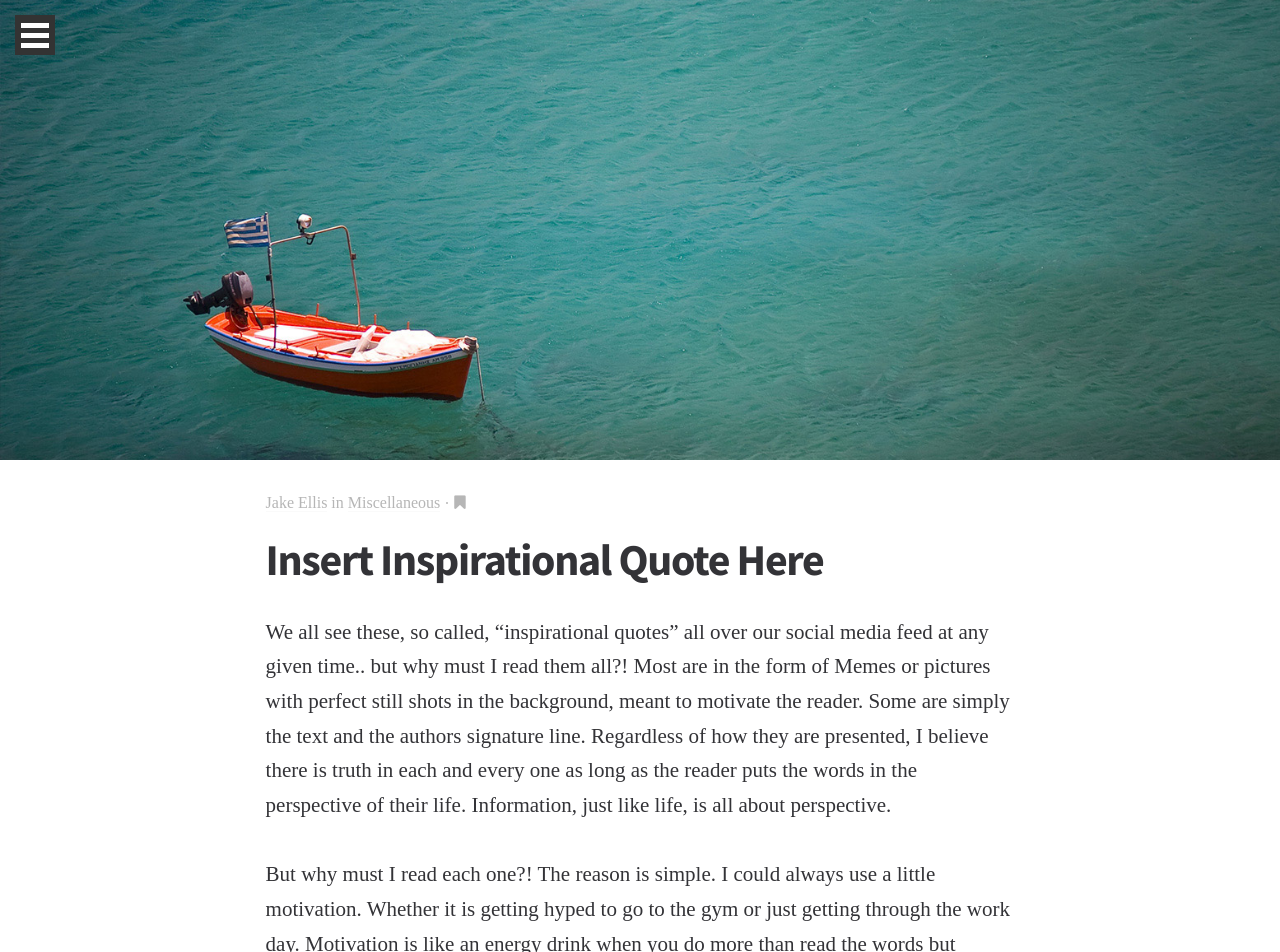
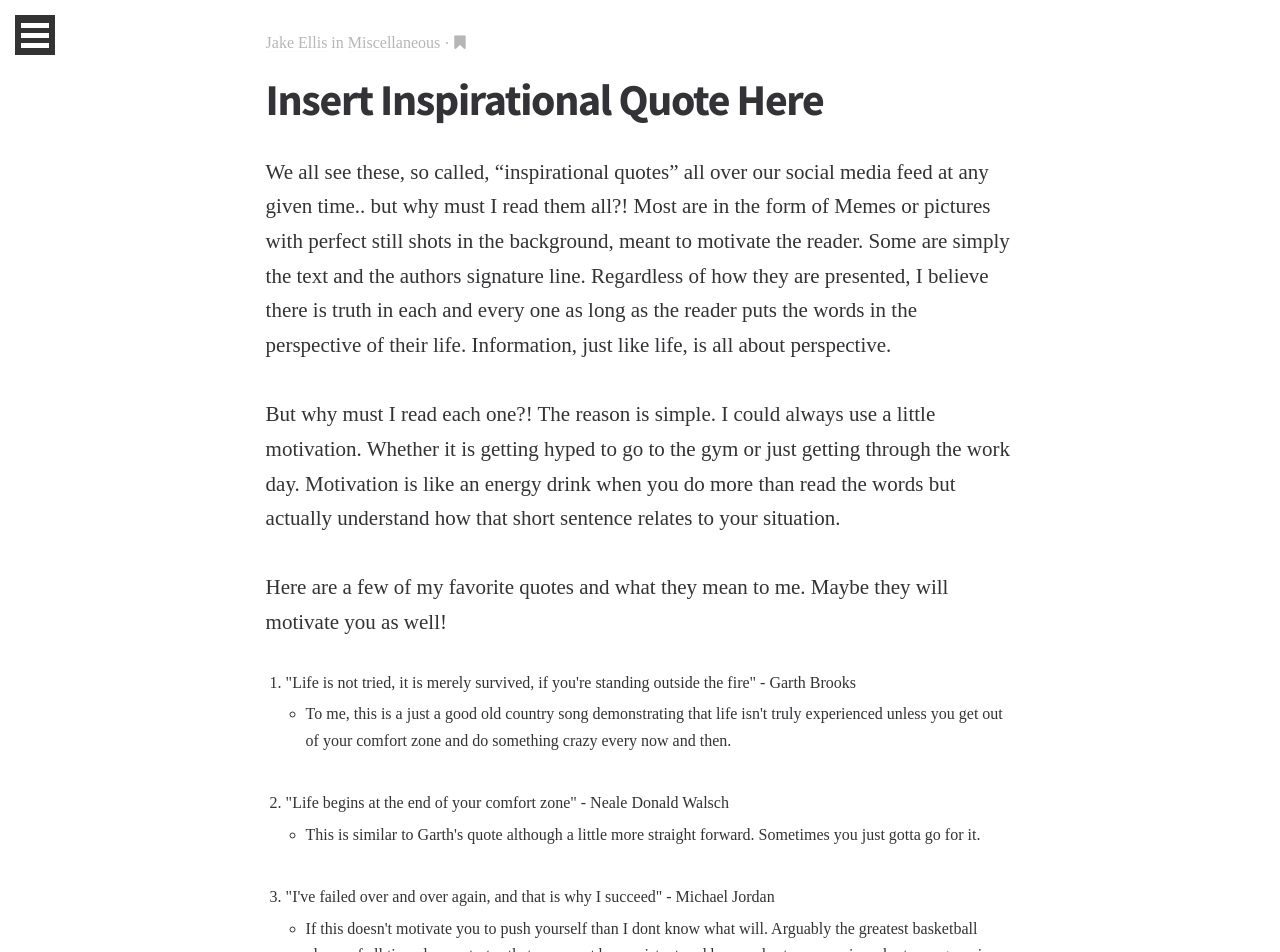
Before and after one commit to EJBlog/EJBlog.github.io, a Jekyll site: the page built from _posts/2016-1-6-inspirational-quotes.md, in a window 1280 px wide. Shown: the top 952 px of the page. Built offline with Jekyll 4.4.1, drawn with Linux system fonts in a browser that asks for light colours; nearby versions of some CDN libraries; some web fonts are replaced.

Commit message:
Test no post image header

```diff
--- a/_layouts/post.html
+++ b/_layouts/post.html
@@ -18,8 +18,8 @@
         <script src="{{ site.url }}/js/vendor/modernizr.custom.32229-2.8-respondjs-1-4-2.js"></script>
     </head>
     <body>
-        <header class="hero-image" role="banner" style="background-image: url({{ site.url }}/img/default-single-hero.jpg);">
-
+        <!-- <header class="hero-image" role="banner" style="background-image: url({{ site.url }}/img/default-single-hero.jpg);"> -->
+		<header>
             <span class="menu-trigger animated fadeInDown">
                 <span class="bar"></span>
                 <span class="bar"></span>
--- a/css/custom.css
+++ b/css/custom.css
@@ -24,8 +24,3 @@
 	text-align: right;
 }
 */
-
-.climb-category {
-	background-image: url(img/jake_climbing.jpg);
-	background-size: cover;
-}
```
